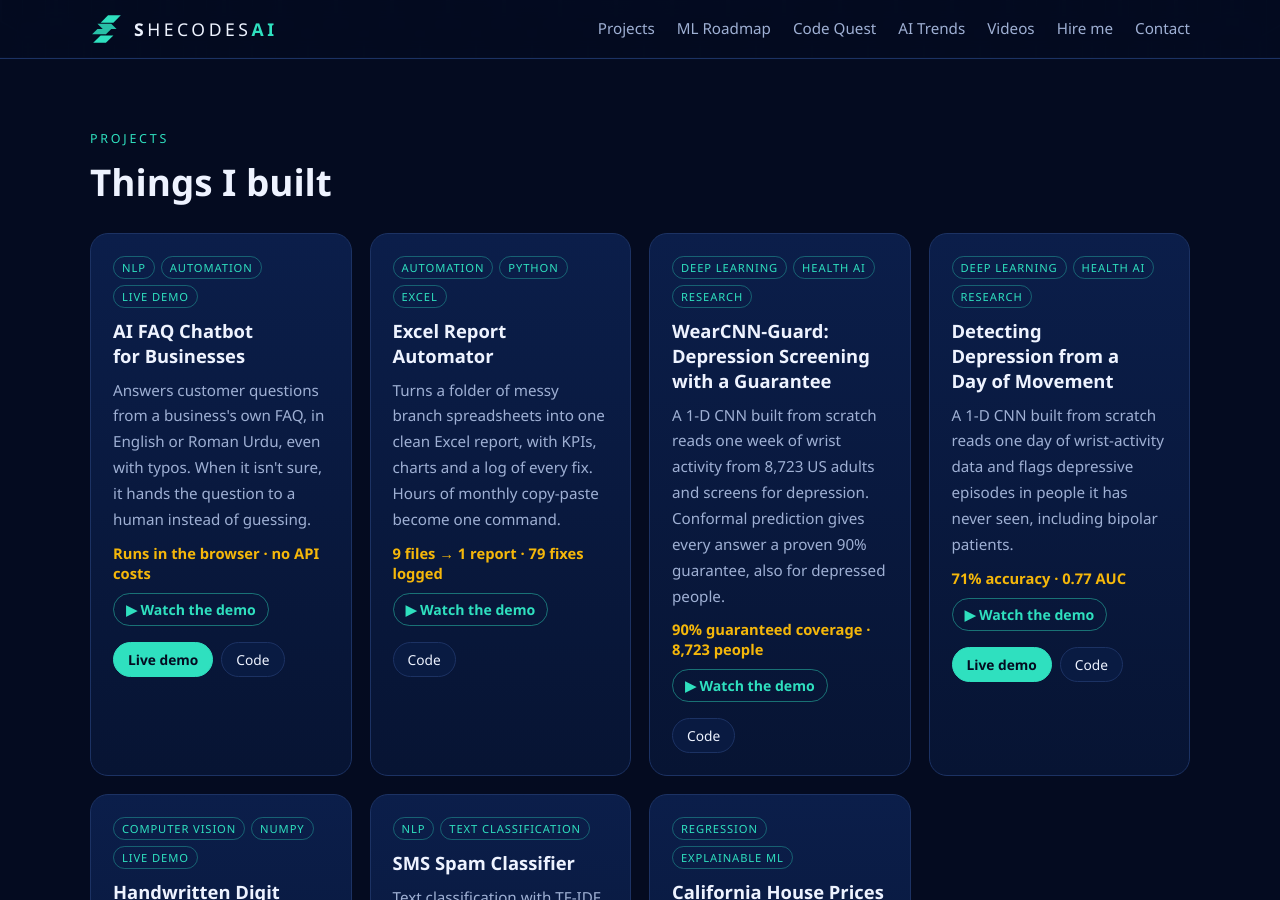
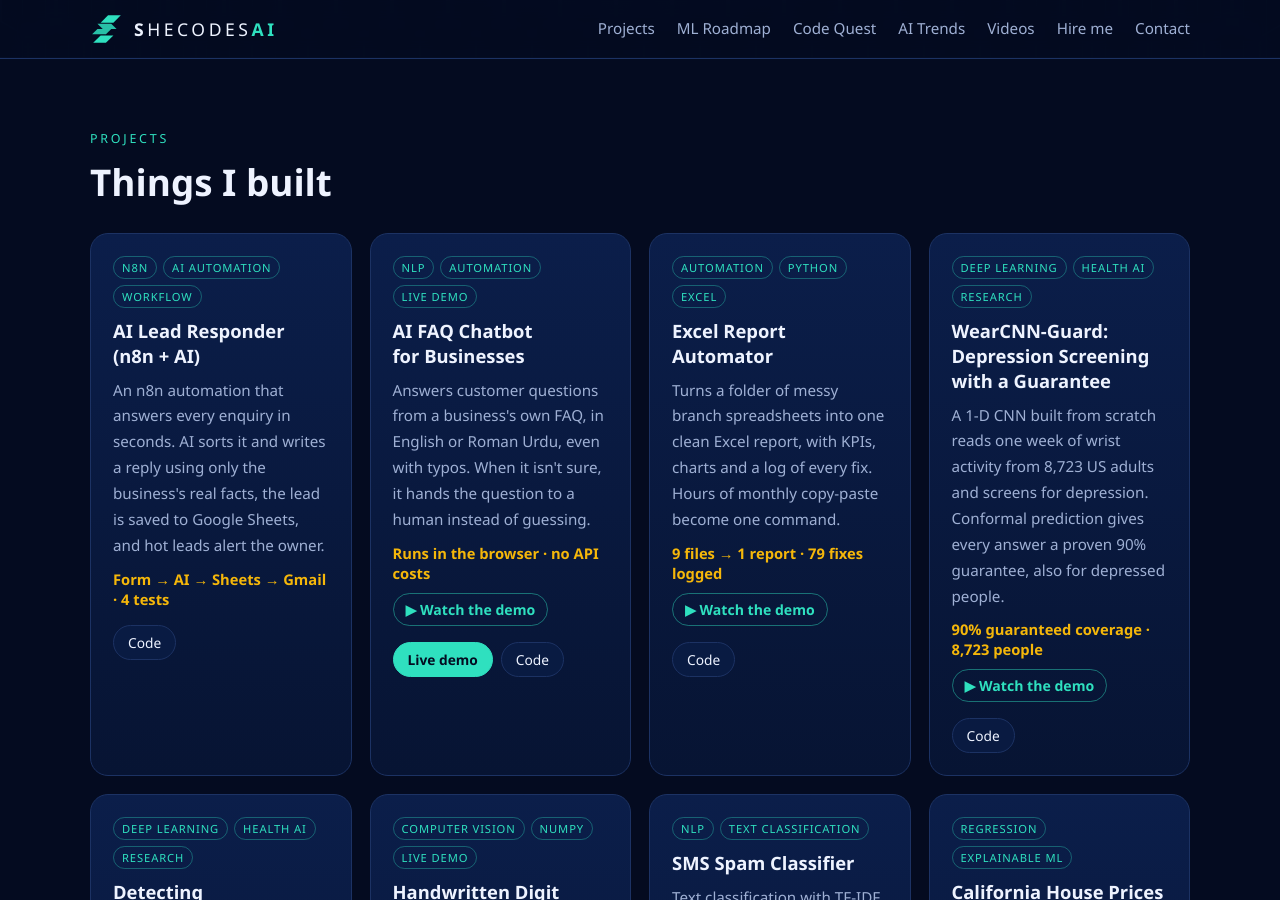
Before and after one commit to AbbasiSarah/AbbasiSarah.github.io, a Jekyll site: the page built from index.html, in a window 1280 px wide and 900 px high, scrolled down 570 px. Built offline with Jekyll 4.4.1, drawn with Linux system fonts in a browser that asks for light colours.

Commit message:
Add the n8n AI Lead Responder project

```diff
--- a/_data/projects.yml
+++ b/_data/projects.yml
@@ -1,5 +1,10 @@
 # Your projects. Copy a block (from "- title" down) to add another.
 # video: a short demo video in assets/videos/ (the poster image has the same name, ending .jpg)
+- title: AI Lead Responder (n8n + AI)
+  summary: An n8n automation that answers every enquiry in seconds. AI sorts it and writes a reply using only the business's real facts, the lead is saved to Google Sheets, and hot leads alert the owner.
+  result: "Form → AI → Sheets → Gmail · 4 tests"
+  tags: [n8n, AI automation, Workflow]
+  code: https://github.com/AbbasiSarah/n8n-ai-lead-responder
 - title: AI FAQ Chatbot for Businesses
   summary: Answers customer questions from a business's own FAQ, in English or Roman Urdu, even with typos. When it isn't sure, it hands the question to a human instead of guessing.
   result: "Runs in the browser · no API costs"
```
